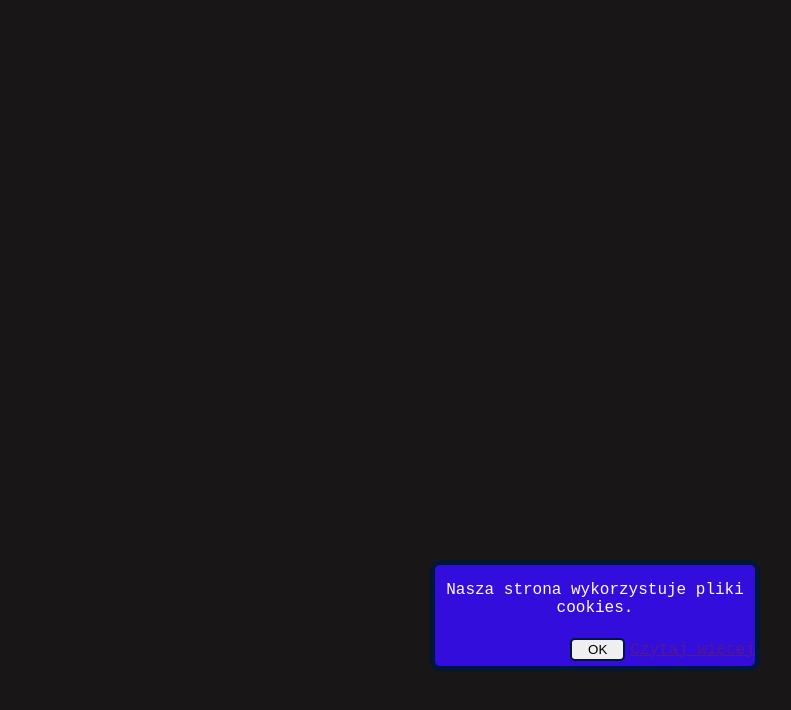
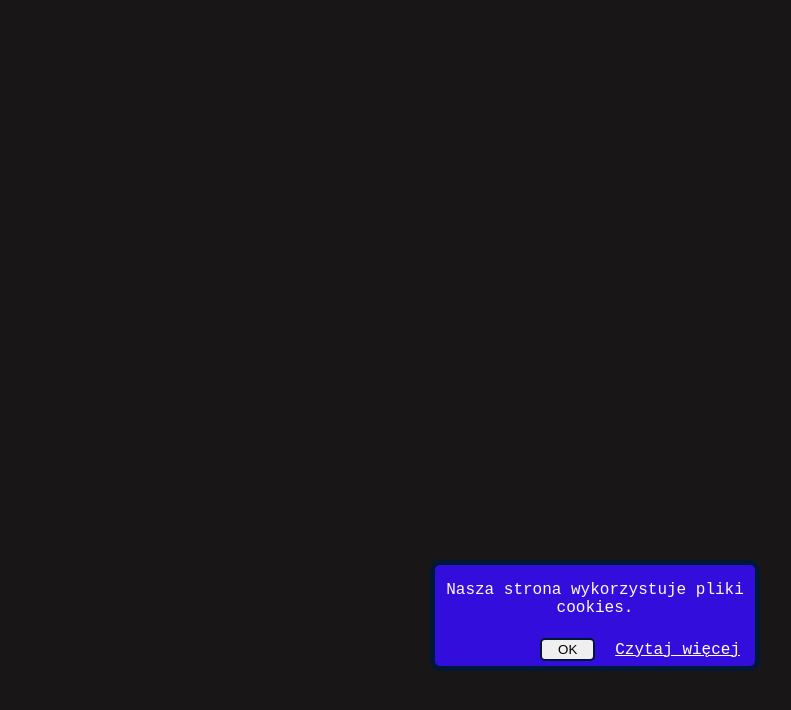
Before and after one commit to mb-dir/myComponent-cookie_popup, a website built with webpack: page index.html in a window 1280 px wide. Shown: the part 80-790 px from the top of the page, without its empty margins (456-1247 px from the left). Built offline with nearby package versions, Linux system fonts and the light colour scheme.

Commit message:
Add styles for link(read more) in modal

```diff
--- a/src/styles/style.css
+++ b/src/styles/style.css
@@ -36,3 +36,7 @@ body{
 .cookieModal__btnAccept:hover{
     cursor: pointer;
 }
+.cookieModal__readMoreLink{
+    color: white;
+    margin: 5px 15px 5px;
+}
```
